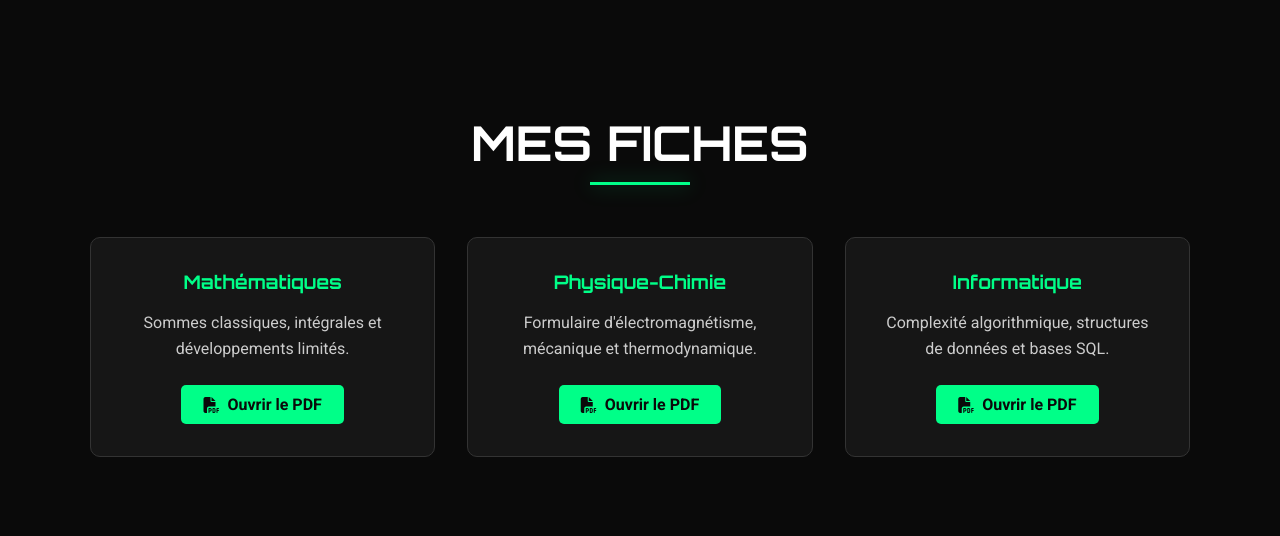
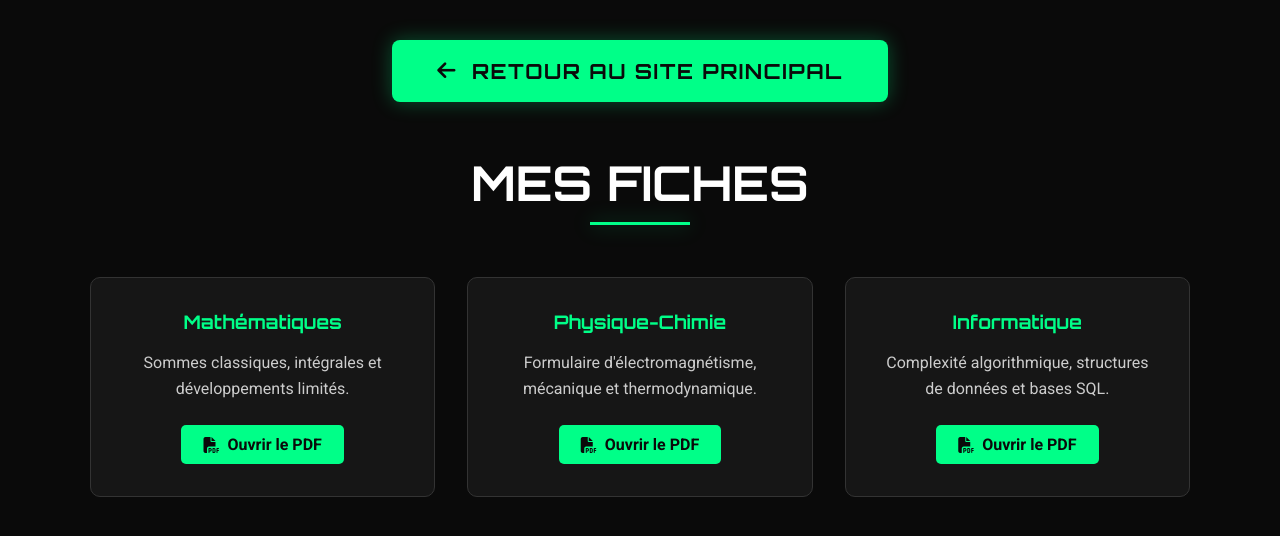
Before and after one commit to Ztarzan/Site-TEST, a plain HTML site: page Fiches.html in a window 1280 px wide. Drawn offline with Linux system fonts and the light colour scheme.

Commit message:
contact 2

```diff
--- a/Fiches.html
+++ b/Fiches.html
@@ -1,6 +1,8 @@
 <!DOCTYPE html>
 <html lang="fr">
 <head>
+
+    <link rel="stylesheet" href="fiches.css">
     <meta charset="UTF-8">
     <meta name="viewport" content="width=device-width, initial-scale=1.0">
     <title>Mes Fiches de Révision - Mithushan Mayuran</title>
@@ -12,12 +14,46 @@
             font-family: 'Roboto', sans-serif;
             background-color: #0a0a0a;
             color: #ffffff;
-            padding: 80px 20px;
+            padding: 40px 20px 80px 20px;
         }
+
+        /* Conteneur du bouton tout en haut au milieu */
+        .retour-container {
+            width: 100%;
+            display: flex;
+            justify-content: center;
+            margin-bottom: 50px;
+        }
+
+        /* Grand bouton de retour vers le site de départ */
+        .btn-retour {
+            display: inline-flex;
+            align-items: center;
+            gap: 15px;
+            padding: 18px 45px;
+            background: #00ff88;
+            color: #0a0a0a;
+            font-family: 'Orbitron', sans-serif;
+            font-size: 1.3rem;
+            font-weight: 700;
+            text-decoration: none;
+            text-transform: uppercase;
+            letter-spacing: 1.5px;
+            border-radius: 8px;
+            box-shadow: 0 0 20px rgba(0, 255, 136, 0.3);
+            transition: all 0.3s ease;
+        }
+
+        .btn-retour:hover {
+            transform: translateY(-4px) scale(1.03);
+            box-shadow: 0 0 35px rgba(0, 255, 136, 0.6);
+        }
+
         .container {
             max-width: 1100px;
             margin: 0 auto;
         }
+
         .section-title {
             font-family: 'Orbitron', sans-serif;
             font-size: 3rem;
@@ -26,6 +62,7 @@
             position: relative;
             text-transform: uppercase;
         }
+
         .section-title::after {
             content: '';
             position: absolute;
@@ -37,11 +74,13 @@
             background: #00ff88;
             box-shadow: 0 0 20px rgba(0, 255, 136, 0.4);
         }
+
         .fiches-grid {
             display: grid;
             grid-template-columns: repeat(auto-fit, minmax(300px, 1fr));
             gap: 2rem;
         }
+
         .fiche-card {
             background: rgba(255, 255, 255, 0.05);
             border: 1px solid #333333;
@@ -50,22 +89,26 @@
             text-align: center;
             transition: all 0.3s ease;
         }
+
         .fiche-card:hover {
             transform: translateY(-6px);
             border-color: #00ff88;
             box-shadow: 0 0 20px rgba(0, 255, 136, 0.3);
         }
+
         .fiche-card h3 {
             font-family: 'Orbitron', sans-serif;
             color: #00ff88;
             margin-top: 0;
             margin-bottom: 1rem;
         }
+
         .fiche-card p {
             color: #cccccc;
             margin-bottom: 1.5rem;
             line-height: 1.6;
         }
+
         .btn-pdf {
             display: inline-flex;
             align-items: center;
@@ -78,6 +121,7 @@
             border-radius: 5px;
             transition: all 0.3s ease;
         }
+
         .btn-pdf:hover {
             box-shadow: 0 0 20px rgba(0, 255, 136, 0.5);
             transform: translateY(-2px);
@@ -85,6 +129,13 @@
     </style>
 </head>
 <body>
+
+    <!-- GRAND BOUTON TOUT EN HAUT AU MILIEU -->
+    <div class="retour-container">
+        <a href="index.html" class="btn-retour">
+            <i class="fas fa-arrow-left"></i> RETOUR AU SITE PRINCIPAL
+        </a>
+    </div>
 
     <div class="container">
         <h1 class="section-title">MES FICHES</h1>
--- /dev/null
+++ b/fiches.css
@@ -0,0 +1,31 @@
+/* Conteneur centré tout en haut */
+        .retour-container {
+            width: 100%;
+            display: flex;
+            justify-content: center;
+            margin-bottom: 50px;
+        }
+
+        /* Grand bouton au milieu */
+        .btn-retour {
+            display: inline-flex;
+            align-items: center;
+            gap: 15px;
+            padding: 18px 45px;
+            background: #00ff88;
+            color: #0a0a0a;
+            font-family: 'Orbitron', sans-serif;
+            font-size: 1.3rem;
+            font-weight: 700;
+            text-decoration: none;
+            text-transform: uppercase;
+            letter-spacing: 1.5px;
+            border-radius: 8px;
+            box-shadow: 0 0 20px rgba(0, 255, 136, 0.3);
+            transition: all 0.3s ease;
+        }
+
+        .btn-retour:hover {
+            transform: translateY(-4px) scale(1.03);
+            box-shadow: 0 0 35px rgba(0, 255, 136, 0.6);
+        }
```
